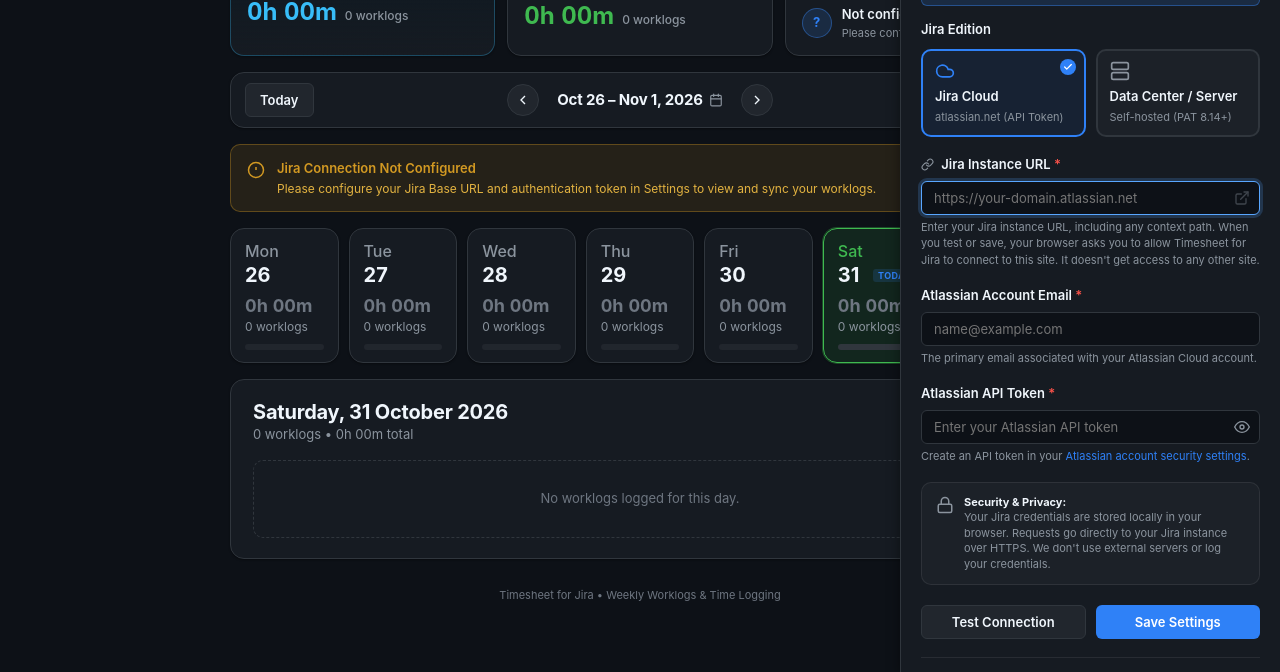
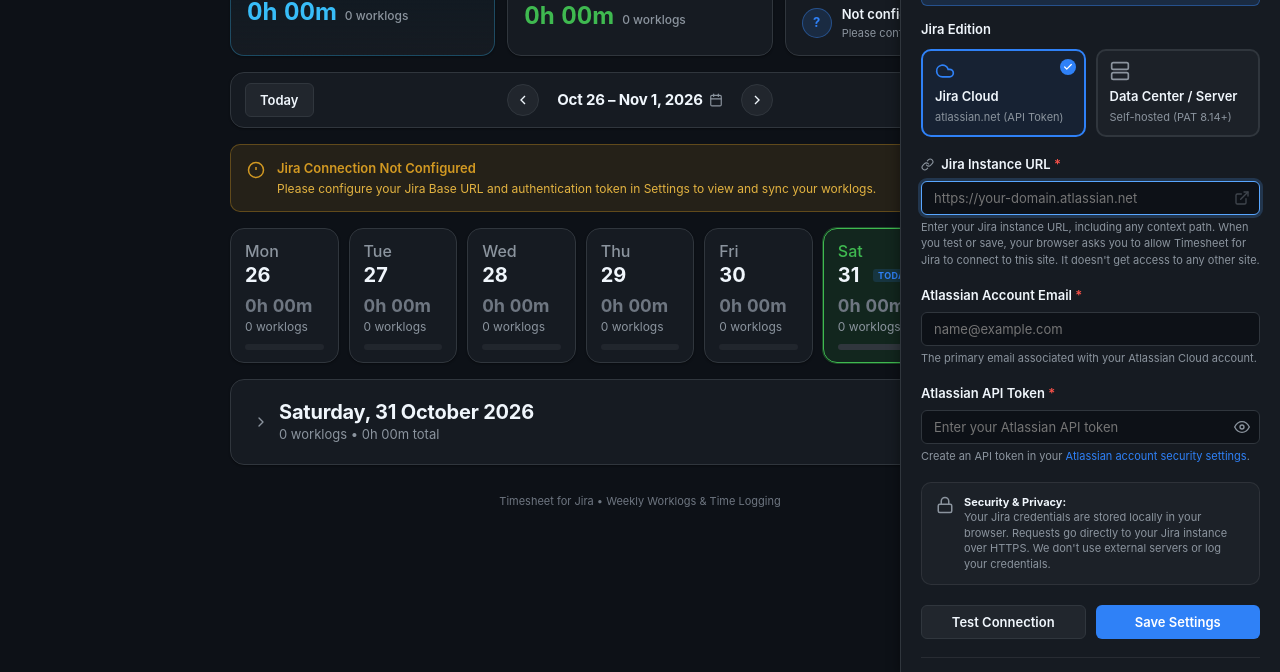
Before and after one commit to 0xlsa/jira-timesheet, a website with bundled scripts: page options.html in a window 1280 px wide. Shown: the part 128-800 px from the top of the page. Built offline with nearby package versions, Linux system fonts and the light colour scheme; some packages are replaced by stand-ins of ours.

Commit message:
feat: collapse the selected day's worklogs from its header
The selected day's panel header is a button with My Active Issues'
chevron: a click on it (or on the day's total) shows or hides the day's
worklogs, keeping the date, count, and total in view. The add worklog
button sits beside it, so it never toggles. One state for every day,
collapsed until expanded, and remembered in localStorage as My Active
Issues' is.

```diff
--- a/options.css
+++ b/options.css
@@ -971,6 +971,42 @@
   align-items: flex-start;
   justify-content: space-between;
   gap: 12px;
+  cursor: pointer;
+}
+
+.day-panel-heading {
+  flex: 1;
+  min-width: 0;
+  margin: 0;
+  font-size: inherit;
+  font-weight: inherit;
+}
+
+/* The header button: chevron, then the date and its count, as My Active Issues' header */
+.day-panel-toggle {
+  display: flex;
+  align-items: center;
+  gap: 10px;
+  width: 100%;
+  padding: 0;
+  background: none;
+  border: 0;
+  border-radius: var(--radius-sm);
+  color: inherit;
+  font: inherit;
+  text-align: left;
+  cursor: pointer;
+}
+
+.day-panel-toggle:focus-visible {
+  outline: 2px solid var(--border-focus);
+  outline-offset: 2px;
+}
+
+.day-panel-titles {
+  display: flex;
+  flex-direction: column;
+  min-width: 0;
 }
 
 .day-panel-title {
@@ -1416,7 +1452,8 @@
   outline-offset: 2px;
 }
 
-.working-issues-chevron {
+.working-issues-chevron,
+.day-panel-chevron {
   flex-shrink: 0;
   width: 16px;
   height: 16px;
@@ -1424,7 +1461,8 @@
   transition: transform var(--transition);
 }
 
-.working-issues.is-collapsed .working-issues-chevron {
+.working-issues.is-collapsed .working-issues-chevron,
+.day-panel.is-collapsed .day-panel-chevron {
   transform: rotate(-90deg);
 }
 
@@ -1738,7 +1776,8 @@
 }
 
 @media (prefers-reduced-motion: reduce) {
-  .working-issues-chevron {
+  .working-issues-chevron,
+  .day-panel-chevron {
     transition: none;
   }
 }
--- a/options.js
+++ b/options.js
@@ -158,6 +158,9 @@
 
 let currentMonday = getMondayOfWeek(new Date());
 let selectedDateKey = getLocalDateKey(new Date());
+// Whether the selected day's panel shows its worklogs: one state for every day, remembered across
+// sessions as My Active Issues' is; collapsed until the user expands it.
+let isDayPanelExpanded = localStorage.getItem('jts-day-panel-expanded') === 'true';
 
 // The date range opens a calendar; the chosen day's week is shown with that day selected, through
 // the same state as the buttons around it.
@@ -513,7 +516,12 @@
     onDeleteWorklog: aggregatedData.sourceWorklogs ? confirmDeleteWorklog : undefined,
     editingWorklogId: worklogEditor?.worklogId,
     workingIssues: workingIssuesOptions(),
-    holidays: holidaysForWeek(aggregatedData)
+    holidays: holidaysForWeek(aggregatedData),
+    dayExpanded: isDayPanelExpanded,
+    onToggleDay: (expanded) => {
+      isDayPanelExpanded = expanded;
+      localStorage.setItem('jts-day-panel-expanded', String(expanded));
+    }
   });
 }
 
--- a/src/ui/weekView.js
+++ b/src/ui/weekView.js
@@ -734,8 +734,12 @@
  *   My Active Issues section without it. The section has the ID `workingIssues`.
  * @param {Map<string, { icon: string, label: string }>} [options.holidays] - Public holiday shown
  *   beside a weekday's name, by date key (src/holidays/publicHolidays.js); display only
+ * @param {boolean} [options.dayExpanded] - Whether the selected day's panel shows its worklogs;
+ *   collapsed otherwise. One state for every day.
+ * @param {(expanded: boolean) => void} [options.onToggleDay] - Called after the selected day's
+ *   panel header expands or collapses it
  */
-export function renderWeek(container, week, { selectedDateKey, baseUrl = '', onSelectDay, onAddWorklog, onEditWorklog, onLogWork, onDeleteWorklog, editingWorklogId, workingIssues, holidays }) {
+export function renderWeek(container, week, { selectedDateKey, baseUrl = '', onSelectDay, onAddWorklog, onEditWorklog, onLogWork, onDeleteWorklog, editingWorklogId, workingIssues, holidays, dayExpanded = false, onToggleDay }) {
   container.replaceChildren();
 
   const weekDays = week.weekDays || [];
@@ -806,15 +810,30 @@
     svg('line', { x1: '5', y1: '12', x2: '19', y2: '12' })));
   addButton?.addEventListener('click', () => onAddWorklog(selectedDay.dateKey));
 
-  panel.append(
-    h('div', { class: 'day-panel-header' },
-      h('div', {},
-        h('h3', { class: 'day-panel-title' }, `${selectedDay.dayName}, ${LONG_DATE_FORMAT.format(selectedDay.date)}`),
-        h('span', { class: 'day-panel-meta' }, `${countLabel} \u2022 ${selectedDay.formattedTotal} total`)),
-      h('div', { class: 'day-panel-side' },
-        h('span', { class: `day-panel-total ${selectedDay.totalDurationSeconds > 0 ? 'has-time' : ''}` }, selectedDay.formattedTotal),
-        addButton))
-  );
+  // The header button expands and collapses the day's worklogs, as My Active Issues' does; the
+  // add button is beside it, not in it (buttons can't go in a button), so it never toggles.
+  const toggle = h('button', { type: 'button', class: 'day-panel-toggle', 'aria-controls': 'selectedDayBody' },
+    svg('svg', { class: 'day-panel-chevron', ...ICON_STROKE, 'stroke-linecap': 'round', 'stroke-linejoin': 'round', 'aria-hidden': 'true' },
+      svg('polyline', { points: '6 9 12 15 18 9' })),
+    h('span', { class: 'day-panel-titles' },
+      h('span', { class: 'day-panel-title' }, `${selectedDay.dayName}, ${LONG_DATE_FORMAT.format(selectedDay.date)}`),
+      h('span', { class: 'day-panel-meta' }, `${countLabel} \u2022 ${selectedDay.formattedTotal} total`)));
+  toggle.addEventListener('click', () => {
+    const expanded = toggle.getAttribute('aria-expanded') !== 'true';
+    setDayPanelExpanded(panel, expanded);
+    onToggleDay?.(expanded);
+  });
+  const header = h('div', { class: 'day-panel-header' },
+    h('h3', { class: 'day-panel-heading' }, toggle),
+    h('div', { class: 'day-panel-side' },
+      h('span', { class: `day-panel-total ${selectedDay.totalDurationSeconds > 0 ? 'has-time' : ''}` }, selectedDay.formattedTotal),
+      addButton));
+  // A click elsewhere in the header (the day's total) toggles too; the add button doesn't.
+  header.addEventListener('click', (event) => {
+    if (!event.target.closest('button')) toggle.click();
+  });
+  const body = h('div', { id: 'selectedDayBody', class: 'day-panel-body' });
+  panel.append(header, body);
 
   if (selectedDay.worklogs.length > 0) {
     const listEl = document.createElement('div');
@@ -842,13 +861,25 @@
       });
     }
 
-    panel.appendChild(listEl);
+    body.appendChild(listEl);
   } else {
     const emptyPlaceholder = document.createElement('div');
     emptyPlaceholder.className = 'empty-day-placeholder';
     emptyPlaceholder.textContent = 'No worklogs logged for this day.';
-    panel.appendChild(emptyPlaceholder);
+    body.appendChild(emptyPlaceholder);
   }
 
+  setDayPanelExpanded(panel, dayExpanded);
   container.appendChild(panel);
 }
+
+/**
+ * Shows or hides the selected day's worklogs, keeping its header (date, count, and total).
+ * @param {HTMLElement} panel
+ * @param {boolean} expanded
+ */
+function setDayPanelExpanded(panel, expanded) {
+  panel.querySelector('.day-panel-toggle').setAttribute('aria-expanded', expanded ? 'true' : 'false');
+  panel.classList.toggle('is-collapsed', !expanded);
+  panel.querySelector('.day-panel-body').classList.toggle('hidden', !expanded);
+}
```
Also changed, not shown: tests/DayPanelCollapse.test.js (added, +219 -0 lines).
